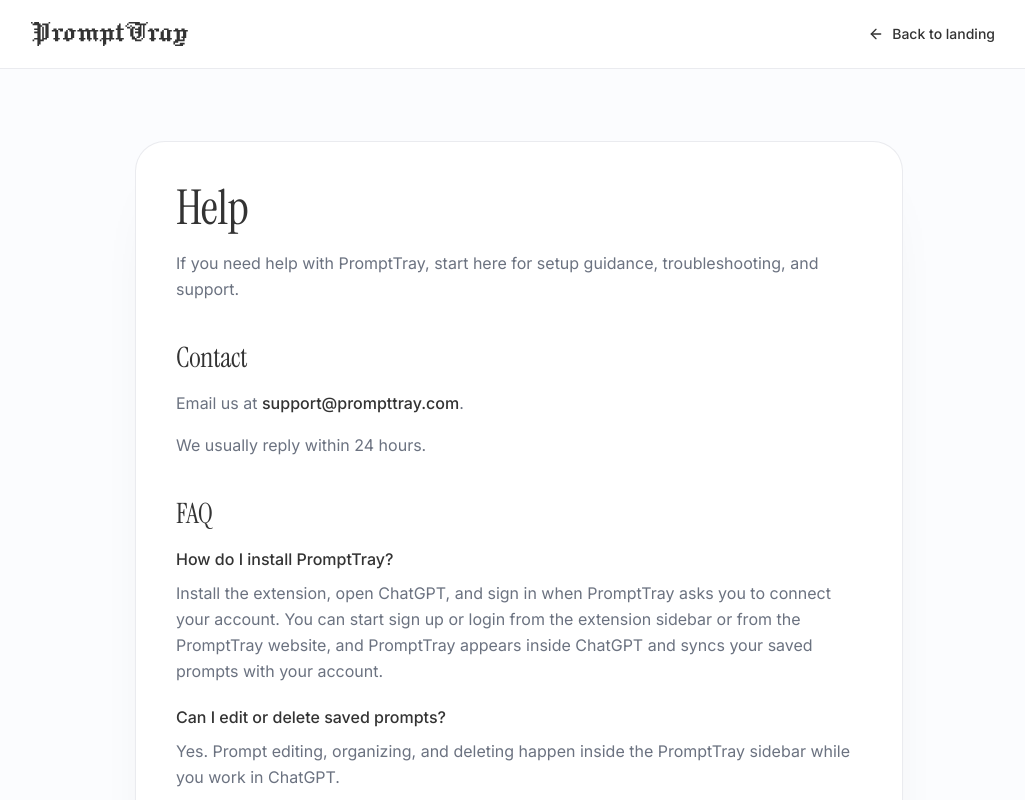
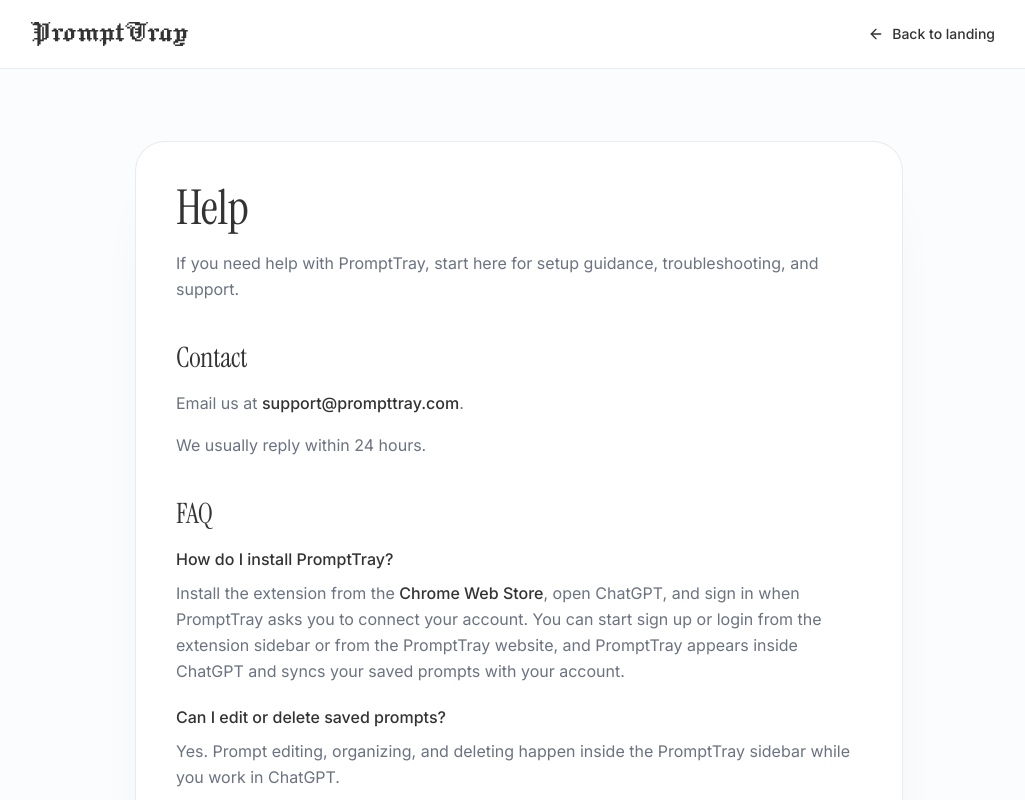
Before and after one commit to mfckstarboy/prompt-manager-landing, a Next.js app: page /support in a window 1280 px wide. Shown: the top 800 px of the page, without its empty margins (121-1146 px from the left). Built offline with nearby package versions, Linux system fonts and the light colour scheme; no server answers.

Commit message:
Link install CTAs to Chrome Web Store

```diff
--- a/src/app/app/page.tsx
+++ b/src/app/app/page.tsx
@@ -12,6 +12,7 @@ import {
 
 import { PromptTrayLogo } from "@/components/landing/prompttray-logo";
 import { Button } from "@/components/ui/button";
+import { CHROME_WEB_STORE_URL } from "@/lib/chrome-web-store";
 import { createClient } from "@/lib/supabase/server";
 
 import { LogoutButton } from "./logout-button";
@@ -172,7 +173,9 @@ export default async function AppPage() {
                 </Button>
                 {!extensionConnected ? (
                   <Button asChild variant="outline" className="landing-ui h-12 px-6">
-                    <a href="#extension-setup">Install Extension</a>
+                    <a href={CHROME_WEB_STORE_URL} target="_blank" rel="noreferrer">
+                      Install Extension
+                    </a>
                   </Button>
                 ) : (
                   <Button asChild variant="outline" className="landing-ui h-12 px-6">
@@ -301,7 +304,9 @@ export default async function AppPage() {
                         </a>
                       </Button>
                       <Button asChild variant="outline" className="landing-ui h-11 px-5">
-                        <a href="#extension-setup">Install Extension</a>
+                        <a href={CHROME_WEB_STORE_URL} target="_blank" rel="noreferrer">
+                          Install Extension
+                        </a>
                       </Button>
                     </div>
                   </div>
@@ -443,8 +448,8 @@ export default async function AppPage() {
                       Install extension
                     </h2>
                     <p className="landing-body mt-2 text-muted-foreground">
-                      PromptTray runs inside ChatGPT. Install the Chrome extension to save new
-                      prompts and have them appear in your account overview.
+                      PromptTray runs inside ChatGPT. Install it from the Chrome Web Store to save
+                      new prompts and have them appear in your account overview.
                     </p>
                   </div>
                   <div className="rounded-full bg-accent p-3 text-primary">
@@ -454,13 +459,22 @@ export default async function AppPage() {
 
                 <ol className="landing-body mt-6 grid gap-3 text-muted-foreground">
                   <li className="rounded-2xl border border-border bg-background px-4 py-3">
-                    Open <span className="font-medium text-foreground">chrome://extensions</span>.
+                    Open the{" "}
+                    <a
+                      href={CHROME_WEB_STORE_URL}
+                      target="_blank"
+                      rel="noreferrer"
+                      className="font-medium text-foreground underline underline-offset-4 transition-colors duration-200 hover:text-primary"
+                    >
+                      Chrome Web Store listing
+                    </a>
+                    .
                   </li>
                   <li className="rounded-2xl border border-border bg-background px-4 py-3">
-                    Enable <span className="font-medium text-foreground">Developer mode</span>.
+                    Click <span className="font-medium text-foreground">Add to Chrome</span>.
                   </li>
                   <li className="rounded-2xl border border-border bg-background px-4 py-3">
-                    Load the PromptTray extension and open ChatGPT to start saving prompts.
+                    Open ChatGPT and use PromptTray to start saving prompts.
                   </li>
                 </ol>
               </section>
--- a/src/app/support/page.tsx
+++ b/src/app/support/page.tsx
@@ -1,6 +1,7 @@
 import type { Metadata } from "next";
 
 import { LegalSection, LegalShell } from "@/components/legal/legal-shell";
+import { CHROME_WEB_STORE_URL } from "@/lib/chrome-web-store";
 
 export const metadata: Metadata = {
   title: "Help | PromptTray",
@@ -32,10 +33,18 @@ export default function SupportPage() {
           <div>
             <p className="font-medium text-foreground">How do I install PromptTray?</p>
             <p className="mt-2">
-              Install the extension, open ChatGPT, and sign in when PromptTray asks you to connect
-              your account. You can start sign up or login from the extension sidebar or from the
-              PromptTray website, and PromptTray appears inside ChatGPT and syncs your saved
-              prompts with your account.
+              Install the extension from the{" "}
+              <a
+                href={CHROME_WEB_STORE_URL}
+                target="_blank"
+                rel="noreferrer"
+                className="font-medium text-foreground transition-colors duration-200 hover:text-primary"
+              >
+                Chrome Web Store
+              </a>
+              , open ChatGPT, and sign in when PromptTray asks you to connect your account. You
+              can start sign up or login from the extension sidebar or from the PromptTray website,
+              and PromptTray appears inside ChatGPT and syncs your saved prompts with your account.
             </p>
           </div>
           <div>
--- a/src/components/landing/cta.tsx
+++ b/src/components/landing/cta.tsx
@@ -3,6 +3,7 @@ import { Check, Chrome } from "lucide-react";
 import { ConstellationBackground } from "@/components/landing/constellation-background";
 import { Reveal, RevealGroup, RevealItem } from "@/components/landing/landing-motion";
 import { Button } from "@/components/ui/button";
+import { CHROME_WEB_STORE_URL } from "@/lib/chrome-web-store";
 
 const benefits = ["Free to start", "No credit card required", "Works with all AI tools"];
 
@@ -21,9 +22,11 @@ export function CTA() {
           Join thousands of people who stopped rewriting prompts and started working smarter.
         </p>
 
-        <Button size="lg" className="landing-ui h-14 gap-2 px-8">
-          <Chrome className="h-5 w-5" />
-          Add to Chrome - Free
+        <Button asChild size="lg" className="landing-ui h-14 gap-2 px-8">
+          <a href={CHROME_WEB_STORE_URL} target="_blank" rel="noreferrer">
+            <Chrome className="h-5 w-5" />
+            Add to Chrome - Free
+          </a>
         </Button>
 
         <RevealGroup
--- a/src/components/landing/header.tsx
+++ b/src/components/landing/header.tsx
@@ -7,6 +7,7 @@ import { Chrome, Menu, X } from "lucide-react";
 import { Reveal } from "@/components/landing/landing-motion";
 import { PromptTrayLogo } from "@/components/landing/prompttray-logo";
 import { Button } from "@/components/ui/button";
+import { CHROME_WEB_STORE_URL } from "@/lib/chrome-web-store";
 
 const navLinkClassName =
   "landing-nav relative text-muted-foreground transition-[color,opacity] duration-200 hover:text-foreground after:absolute after:-bottom-1 after:left-0 after:h-px after:w-full after:origin-left after:scale-x-0 after:bg-current after:opacity-60 after:transition-transform after:duration-200 after:content-[''] hover:after:scale-x-100";
@@ -38,9 +39,11 @@ export function Header() {
             <Button asChild variant="ghost" size="sm" className="landing-ui">
               <Link href="/login">Sign in</Link>
             </Button>
-            <Button size="sm" className="landing-ui gap-2">
-              <Chrome className="h-4 w-4" />
-              Add to Chrome
+            <Button asChild size="sm" className="landing-ui gap-2">
+              <a href={CHROME_WEB_STORE_URL} target="_blank" rel="noreferrer">
+                <Chrome className="h-4 w-4" />
+                Add to Chrome
+              </a>
             </Button>
           </div>
 
@@ -78,9 +81,11 @@ export function Header() {
             <Button asChild variant="ghost" size="sm" className="landing-ui justify-start">
               <Link href="/login">Sign in</Link>
             </Button>
-            <Button size="sm" className="landing-ui gap-2">
-              <Chrome className="h-4 w-4" />
-              Add to Chrome
+            <Button asChild size="sm" className="landing-ui gap-2">
+              <a href={CHROME_WEB_STORE_URL} target="_blank" rel="noreferrer">
+                <Chrome className="h-4 w-4" />
+                Add to Chrome
+              </a>
             </Button>
           </nav>
         </div>
--- a/src/components/landing/hero.tsx
+++ b/src/components/landing/hero.tsx
@@ -3,6 +3,7 @@ import { ArrowRight, Chrome, Search, Settings, Sparkles, X } from "lucide-react"
 import { Reveal } from "@/components/landing/landing-motion";
 import { PromptTrayLogo } from "@/components/landing/prompttray-logo";
 import { Button } from "@/components/ui/button";
+import { CHROME_WEB_STORE_URL } from "@/lib/chrome-web-store";
 
 const promptList = [
   {
@@ -62,9 +63,11 @@ export function Hero() {
           </p>
 
           <div className="flex flex-col items-center justify-center gap-4 sm:flex-row">
-            <Button size="lg" className="landing-ui h-12 gap-2 px-6">
-              <Chrome className="h-5 w-5" />
-              Add to Chrome - Free
+            <Button asChild size="lg" className="landing-ui h-12 gap-2 px-6">
+              <a href={CHROME_WEB_STORE_URL} target="_blank" rel="noreferrer">
+                <Chrome className="h-5 w-5" />
+                Add to Chrome - Free
+              </a>
             </Button>
             <Button asChild variant="ghost" size="lg" className="landing-ui h-12 gap-2 px-6">
               <a href="#how-it-works">
--- /dev/null
+++ b/src/lib/chrome-web-store.ts
@@ -0,0 +1,2 @@
+export const CHROME_WEB_STORE_URL =
+  "https://chromewebstore.google.com/detail/mcieonpjdkhnjbkhkifhdlpkioaehiod";
```
